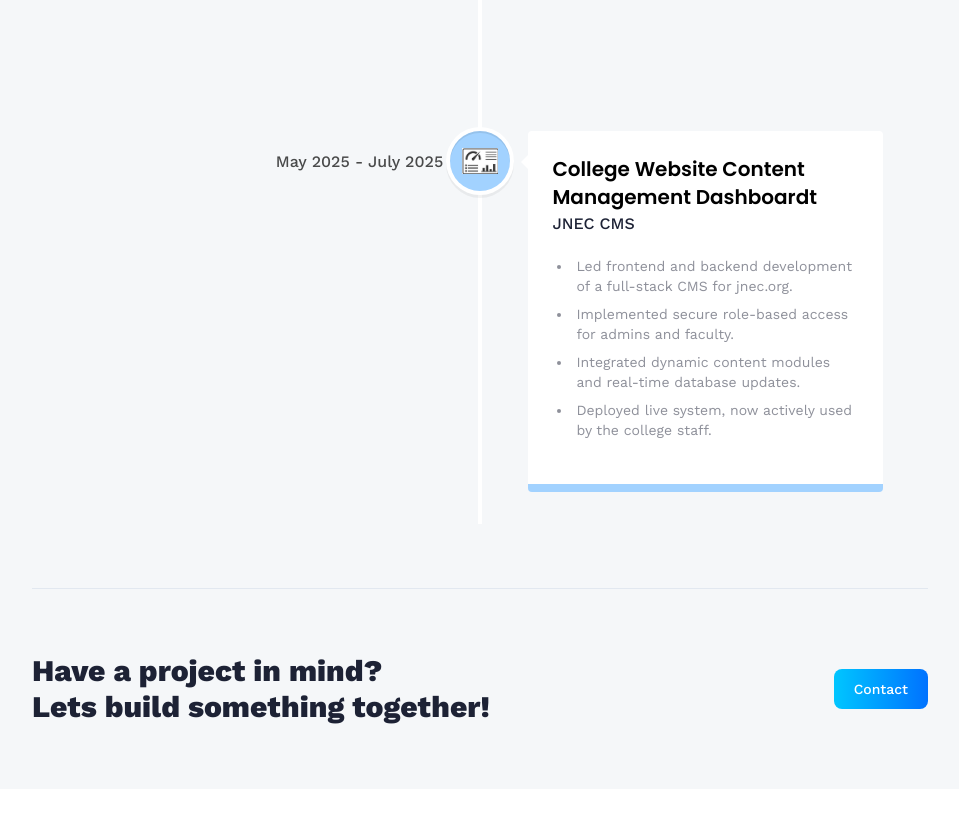
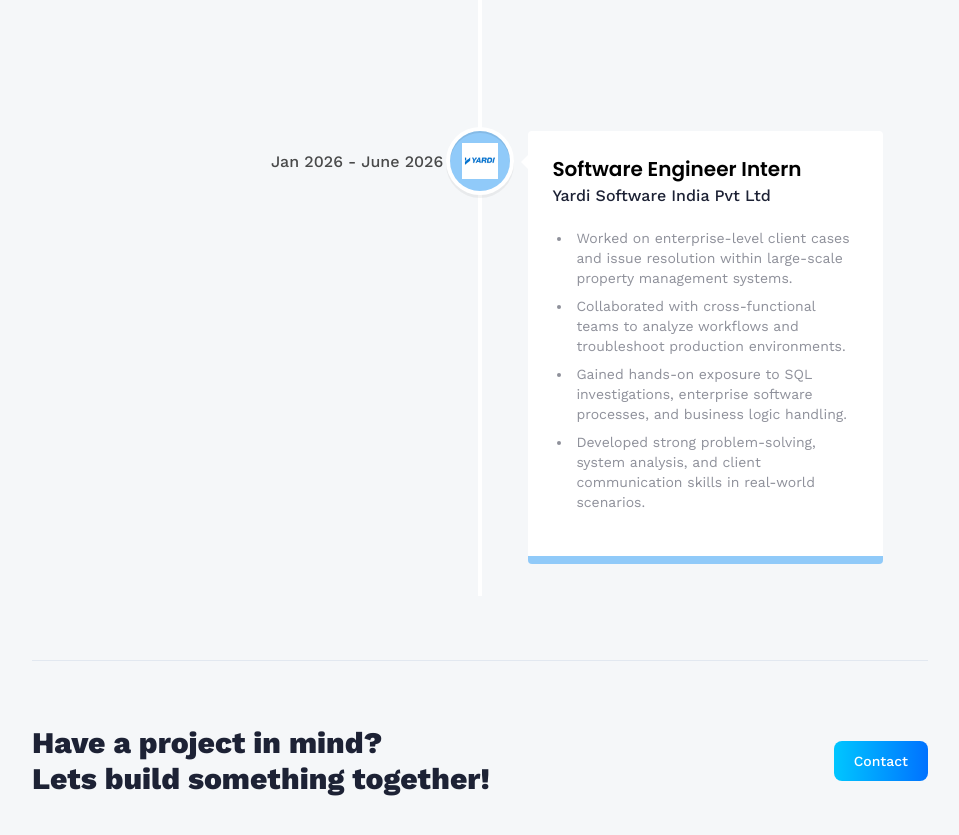
Before and after one commit to DMandar8/My-Portfolio, a React (Vite) app: page /about in a window 1280 px wide. Shown: the part 2260-3095 px from the top of the page, without its empty margins (160-1119 px from the left). Before the commit the page ends 3049 px from the top, so only its background shows below. Built offline with nearby package versions, Linux system fonts and the light colour scheme; no server answers.

Commit message:
Yardi internship added

```diff
--- a/src/assets/images/index.js
+++ b/src/assets/images/index.js
@@ -17,6 +17,7 @@ import atlasmdb from './atlasmdb.png'
 import codeathon from './codeathon.jpeg'
 import mobdash from './mobdash.png'
 import ams from './ams.png'
+import yardi from './Yardi_logo.png'
 
 
 
@@ -42,4 +43,5 @@ export {
     codeathon,
     mobdash,
     ams,
+    yardi,
 }
--- a/src/constants/index.js
+++ b/src/constants/index.js
@@ -1,4 +1,4 @@
-import { meta, shopify, starbucks, tesla, poly, jnec, it, cms, dhub, jnecorg, mrk, cmsimg, popai, atlasmdb, codeathon, mobdash, ams }
+import { meta, shopify, starbucks,yardi, tesla, poly, jnec, it, cms, dhub, jnecorg, mrk, cmsimg, popai, atlasmdb, codeathon, mobdash, ams }
 from "../assets/images";
 import {
     car,
@@ -189,16 +189,16 @@ export const experiences = [
         ],
     },
     {
-        title: "College Website Content Management Dashboardt",
-        company_name: "JNEC CMS",
-        icon: cms,
-        iconBg: "#a2d2ff",
-        date: "May 2025 - July 2025",
+        title: "Software Engineer Intern",
+        company_name: "Yardi Software India Pvt Ltd",
+        icon: yardi,
+        iconBg: "#90caf9",
+        date: "Jan 2026 - June 2026",
         points: [
-            "Led frontend and backend development of a full-stack CMS for jnec.org.",
-            "Implemented secure role-based access for admins and faculty.",
-            "Integrated dynamic content modules and real-time database updates.",
-            "Deployed live system, now actively used by the college staff.",
+            "Worked on enterprise-level client cases and issue resolution within large-scale property management systems.",
+            "Collaborated with cross-functional teams to analyze workflows and troubleshoot production environments.",
+            "Gained hands-on exposure to SQL investigations, enterprise software processes, and business logic handling.",
+            "Developed strong problem-solving, system analysis, and client communication skills in real-world scenarios.",
         ],
     },
 ];
```
Also changed, not shown: src/assets/images/Yardi_logo.png (added).
